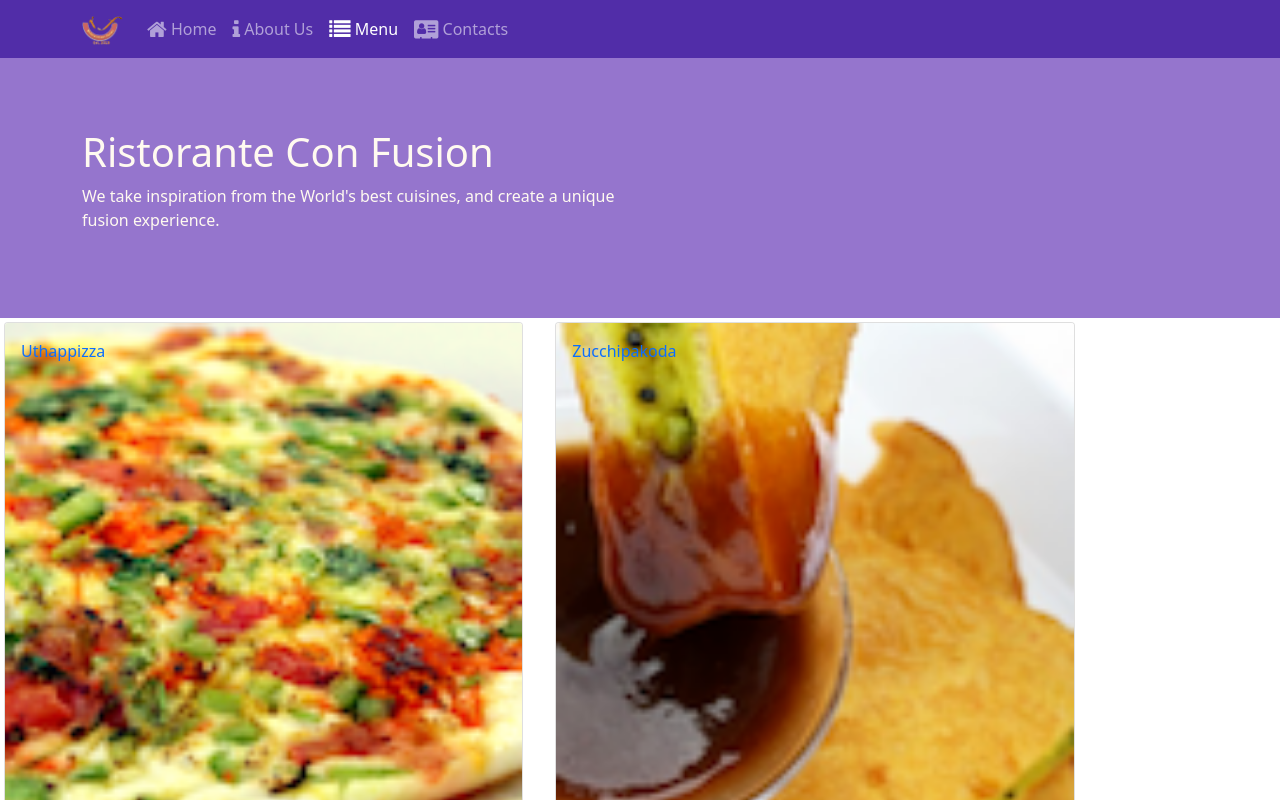
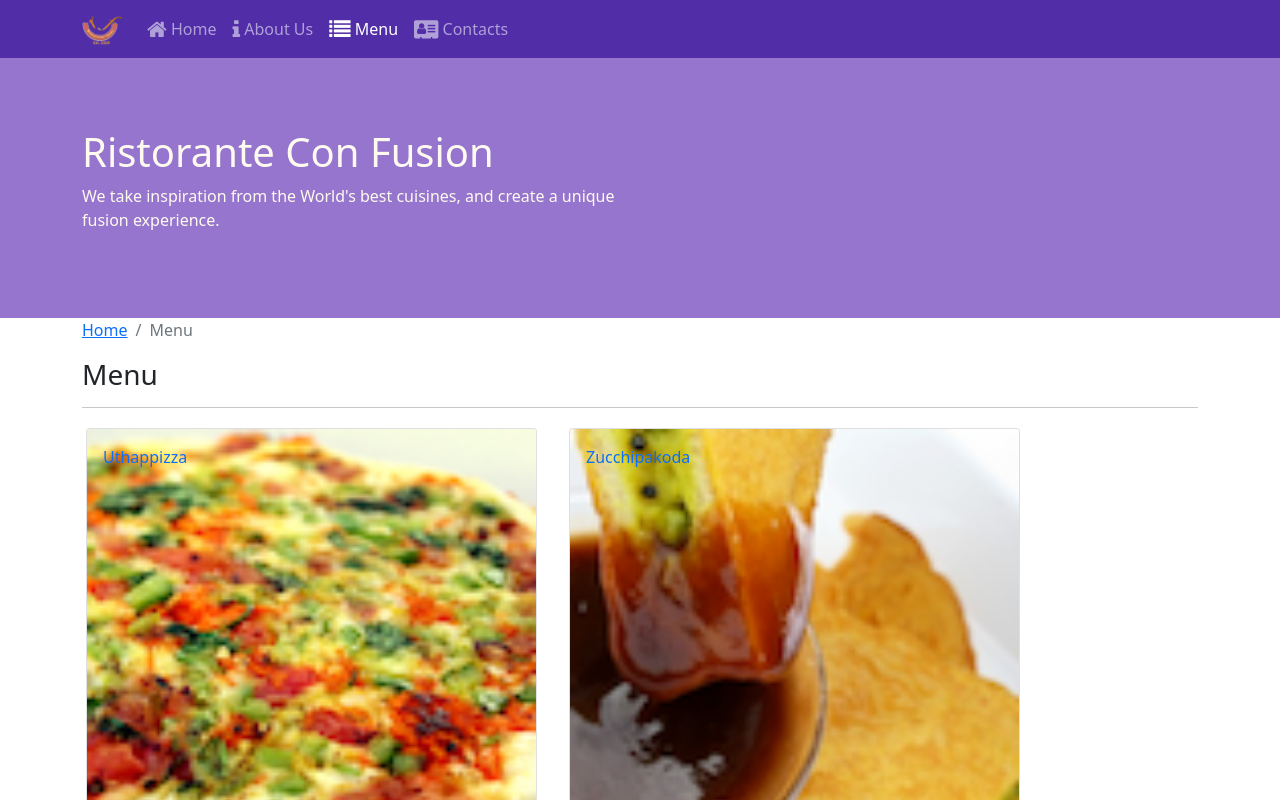
Before and after one commit to DmitryZaytsev83/confusion, a React (Create React App) app: page /menu in a window 1280 px wide. Shown: the top 800 px of the page. Built offline with nearby package versions, Linux system fonts and the light colour scheme.

Commit message:
fix spa part 2

```diff
--- a/src/components/MenuComponent.js
+++ b/src/components/MenuComponent.js
@@ -1,5 +1,5 @@
 import React from 'react';
-import { Card, CardImg, CardImgOverlay, CardTitle } from 'reactstrap';
+import { Breadcrumb, BreadcrumbItem, Card, CardImg, CardImgOverlay, CardTitle } from 'reactstrap';
 import { Link } from 'react-router-dom';
 
 function RenderMenuItem({dish}) {
@@ -17,6 +17,17 @@ function RenderMenuItem({dish}) {
 
 function Menu(props) {
     return (
+        <div className="container">
+            <div className="row">
+                <Breadcrumb>
+                    <BreadcrumbItem> <Link to="/home">Home</Link> </BreadcrumbItem>
+                    <BreadcrumbItem active>Menu</BreadcrumbItem>
+                </Breadcrumb>
+                <div className="col-12">
+                    <h3>Menu</h3>
+                    <hr/>
+                </div>
+            </div>
             <div className="row">
                 {props.dishes.map((dish) => {
                     return (
@@ -26,6 +37,7 @@ function Menu(props) {
                     );
                 })}
             </div>
+        </div>
     );
 }
 
```
Lines whose indentation alone changed are shown as unchanged.
